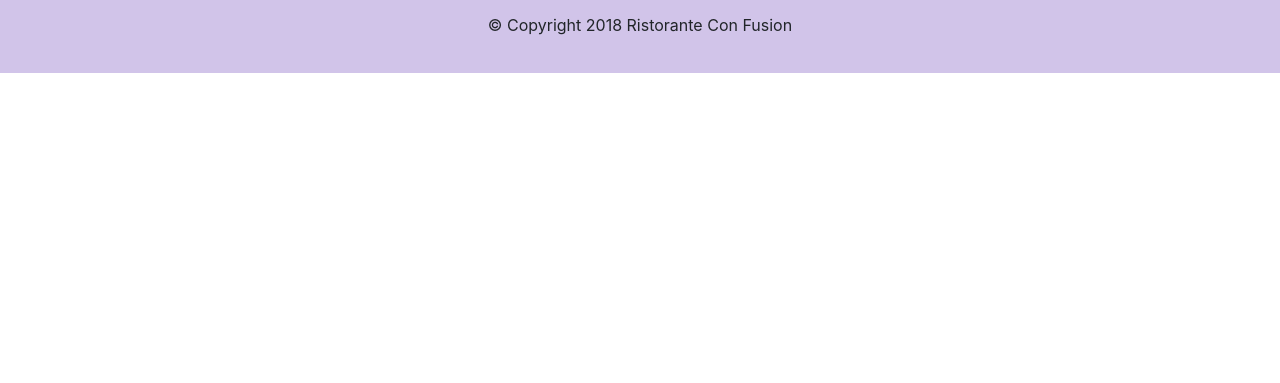
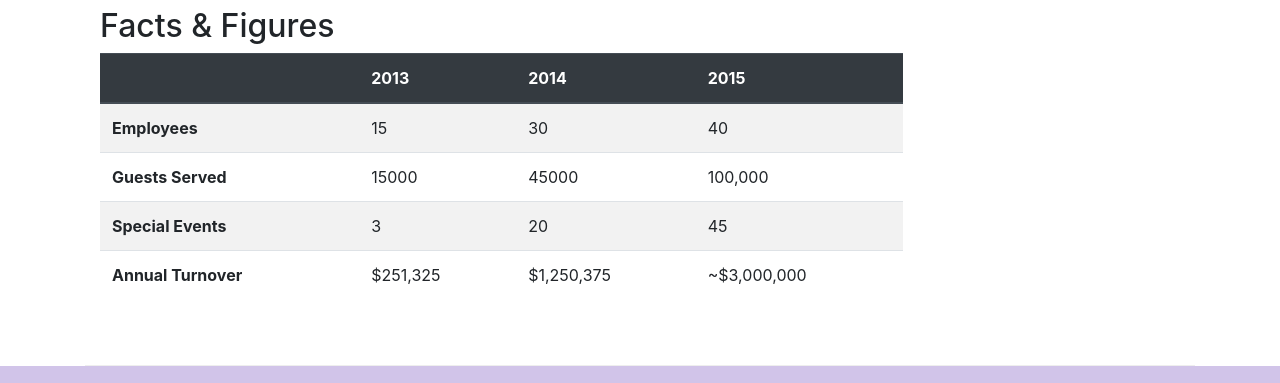
Before and after one commit to sayyedulawwab/conFusion, a website: page aboutus.html in a window 1280 px wide. Shown: the part 1705-2088 px from the top of the page. Before the commit the page ends 1778 px from the top, so only its background shows below. Drawn offline with nearby package versions, Linux system fonts and the light colour scheme.

Commit message:
Tables and Cards

```diff
--- a/aboutus.html
+++ b/aboutus.html
@@ -65,7 +65,33 @@
                     in Hong Kong. Featuring four of the best three-star Michelin chefs in the world, you never know what will arrive on your plate the next time you visit us.</p>
                 <p>The restaurant traces its humble beginnings to <em>The Frying Pan</em>, a successful chain started by our CEO, Mr. Peter Pan, that featured for the first time the world's best cuisines in a pan.</p>
             </div>
-            <div>
+            <div class="col-12 col-sm-6">
+                <div class="card">
+                    <h3 class="card-header bg-primary text-white">Facts At a Glance</h3>
+                    <div class="card-body">
+                        <dl class="row">
+                            <dt class="col-6">Started</dt>
+                            <dd class="col-6">3 Feb. 2013</dd>
+                            <dt class="col-6">Major Stake Holder</dt>
+                            <dd class="col-6">HK Fine Foods Inc.</dd>
+                            <dt class="col-6">Last Year's Turnover</dt>
+                            <dd class="col-6">$1,250,375</dd>
+                            <dt class="col-6">Employees</dt>
+                            <dd class="col-6">40</dd>
+                        </dl>
+                    </div>
+                </div>
+            </div>
+            <div class="col-12">
+                <div class="card card-body bg-light">
+                    <blockquote class="blockquote">
+                        <p class="mb-0">You better cut the pizza in four pieces because I'm not hungry enough to eat six.</p>
+                        <footer class="blockquote-footer">Yogi Berra,
+                            <cite title="Source Title">The Wit and Wisdom of Yogi Berra,
+                            P. Pepe, Diversion Books, 2014</cite>
+                        </footer>
+                    </blockquote>
+                </div>
             </div>
         </div>
 
@@ -85,6 +111,51 @@
                     He lives by his motto, <em>You click only if you survive my lick.</em></p>
                 <h3>Alberto Somayya <small>Executive Chef</small></h3>
                 <p class="d-none d-sm-block">Award winning three-star Michelin chef with wide International experience having worked closely with whos-who in the culinary world, he specializes in creating mouthwatering Indo-Italian fusion experiences. He says, <em>Put together the cuisines from the two craziest cultures, and you get a winning hit! Amma Mia!</em></p>
+            </div>
+        </div>
+        <div class="row row-content">
+            <div class="col-12 col-sm-9">
+                <h2>Facts &amp; Figures</h2>
+                <div class="table-responsive">
+                    <table class="table table-striped">
+                        <thead class="thead-dark">
+                            <tr>
+                                <th>&nbsp;</th>
+                                <th>2013</th>
+                                <th>2014</th>
+                                <th>2015</th>
+                            </tr>
+                        </thead>
+                        <tbody>
+                            <tr>
+                                <th>Employees</th>
+                                <td>15</td>
+                                <td>30</td>
+                                <td>40</td>
+                            </tr>
+                            <tr>
+                                <th>Guests Served</th>
+                                <td>15000</td>
+                                <td>45000</td>
+                                <td>100,000</td>
+                            </tr>
+                            <tr>
+                                <th>Special Events</th>
+                                <td>3</td>
+                                <td>20</td>
+                                <td>45</td>
+                            </tr>
+                            <tr>
+                                <th>Annual Turnover</th>
+                                <td>$251,325</td>
+                                <td>$1,250,375</td>
+                                <td>~$3,000,000</td>
+                            </tr>
+                        </tbody>
+                    </table>
+                </div>
+            </div>
+            <div class="col-12 col-sm-3">
             </div>
         </div>
 
```
